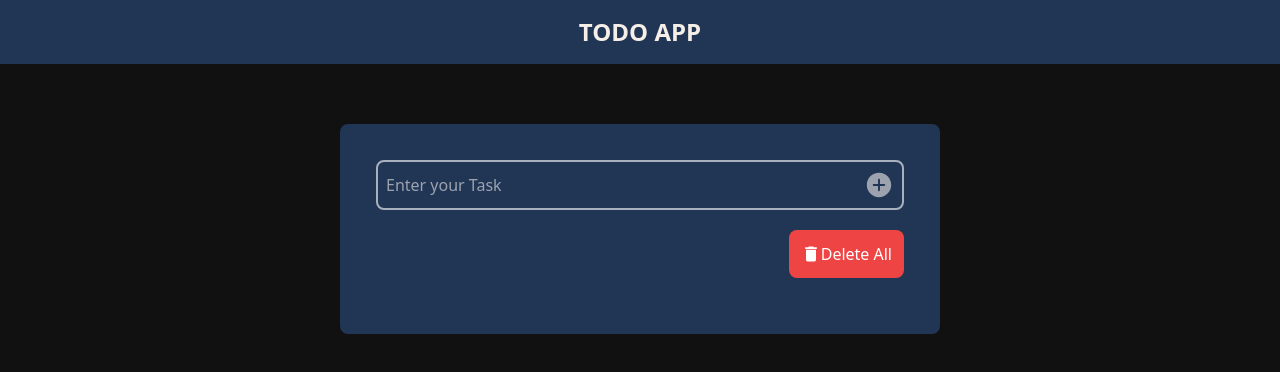
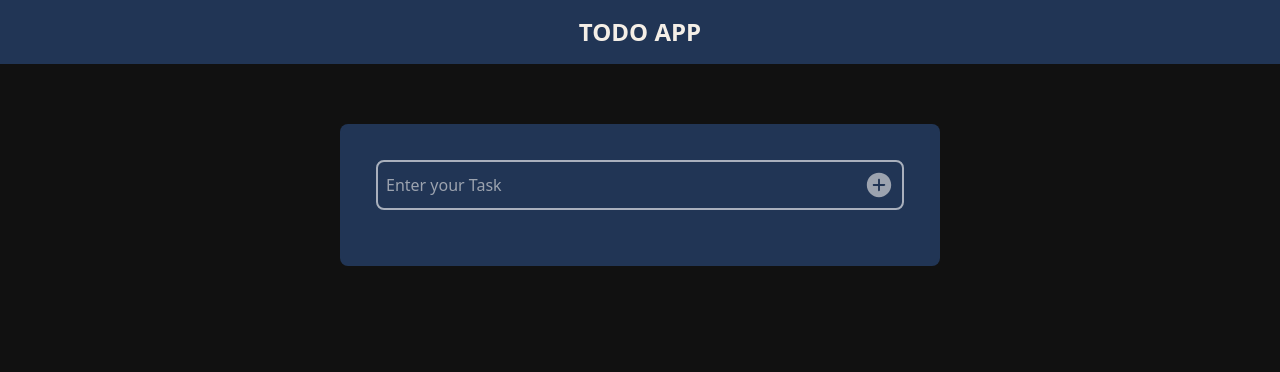
Before and after one commit to moizxox/react-todo-app-v1, a React (Vite) app: page / in a window 1280 px wide. Shown: the top 372 px of the page. Built offline with nearby package versions, Linux system fonts and the light colour scheme.

Commit message:
Delete All Show if there is some tasks to delete

```diff
--- a/src/Components/Box.jsx
+++ b/src/Components/Box.jsx
@@ -19,7 +19,10 @@ function Box({
       <section className="w-full mt-[60px] px-4 ">
         <div className="max-w-[600px] bg-secondary p-9 rounded-lg flex flex-col gap-y-5 mx-auto max-[600px]:px-4">
           <AddTask handleTaskInput={getTaskInput} />
-          <DeleteAllButton handleDeleteAll={handleDeleteAll} />
+          {!taskData.length == 0 && (
+            <DeleteAllButton handleDeleteAll={handleDeleteAll} />
+          )}
+
           <TodoList
             taskData={taskData}
             editData={editData}
```
